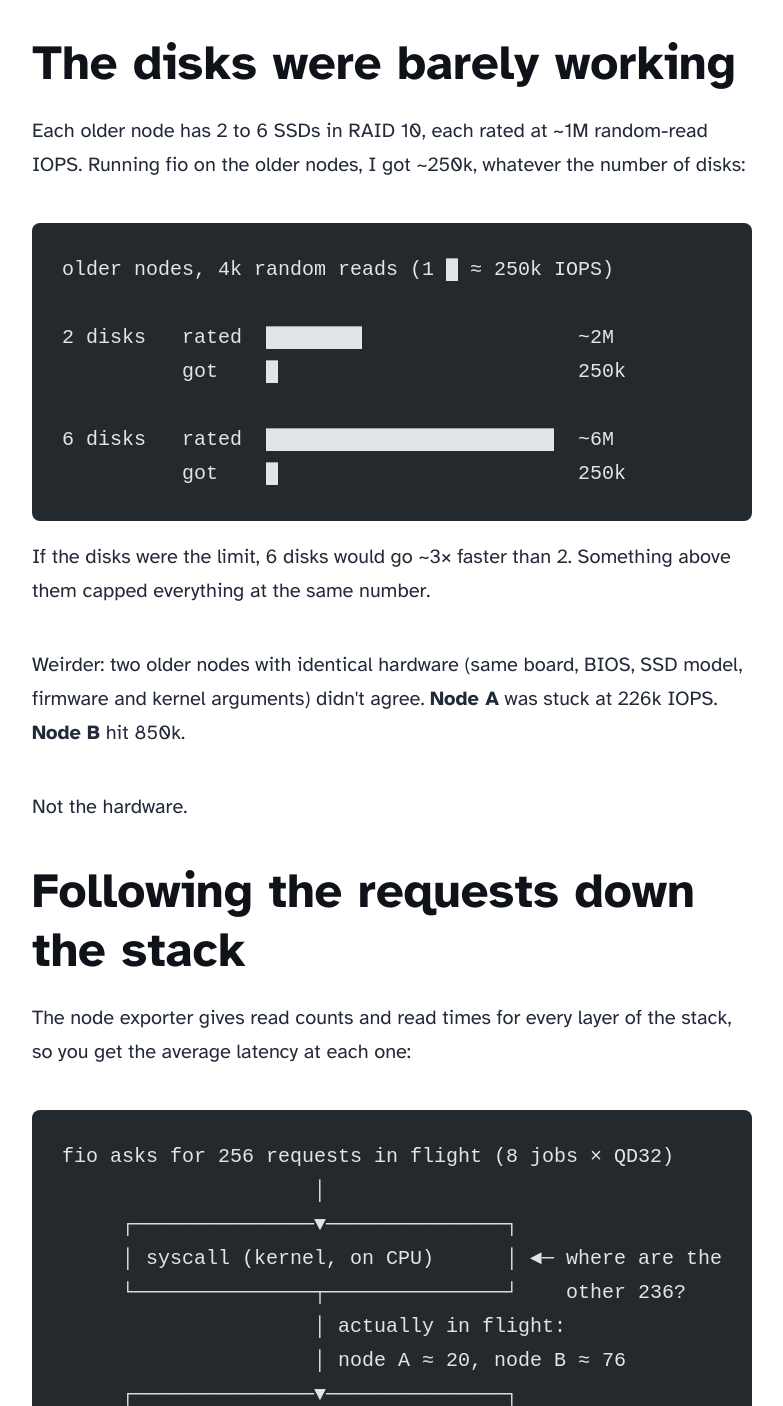
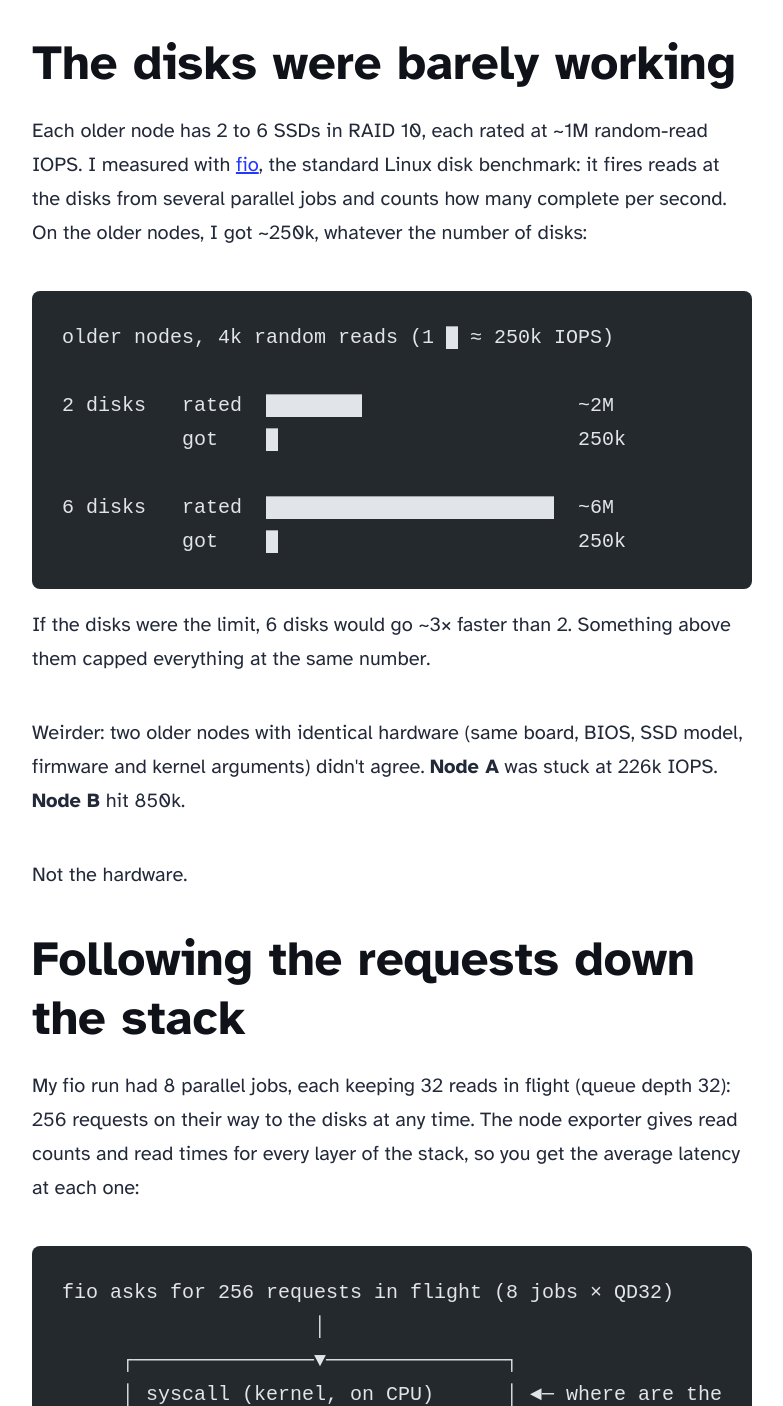
Before and after one commit to nahuel11500/my-blog-site, an Astro site: page /blog/audit_rules_disk_throughput in a window 1280 px wide. Shown: the part 1052-2458 px from the top of the page, without its empty margins (248-1031 px from the left). Built offline with nearby package versions, Linux system fonts and the light colour scheme; Astro itself is replaced by a stand-in of ours; code samples lack their colours.

Commit message:
Explain fio and its queue depth
Signed-off-by: nahuel11500 <134035119+nahuel11500@users.noreply.github.com>

````diff
--- a/src/content/blog/audit_rules_disk_throughput.mdx
+++ b/src/content/blog/audit_rules_disk_throughput.mdx
@@ -20,7 +20,7 @@ Then I checked the spec sheets.
 
 ## The disks were barely working
 
-Each older node has 2 to 6 SSDs in RAID 10, each rated at ~1M random-read IOPS. Running fio on the older nodes, I got ~250k, whatever the number of disks:
+Each older node has 2 to 6 SSDs in RAID 10, each rated at ~1M random-read IOPS. I measured with [fio](https://github.com/axboe/fio), the standard Linux disk benchmark: it fires reads at the disks from several parallel jobs and counts how many complete per second. On the older nodes, I got ~250k, whatever the number of disks:
 
 ```text
 older nodes, 4k random reads (1 █ ≈ 250k IOPS)
@@ -40,7 +40,7 @@ Not the hardware.
 
 ## Following the requests down the stack
 
-The node exporter gives read counts and read times for every layer of the stack, so you get the average latency at each one:
+My fio run had 8 parallel jobs, each keeping 32 reads in flight (queue depth 32): 256 requests on their way to the disks at any time. The node exporter gives read counts and read times for every layer of the stack, so you get the average latency at each one:
 
 ```text
 fio asks for 256 requests in flight (8 jobs × QD32)
````
